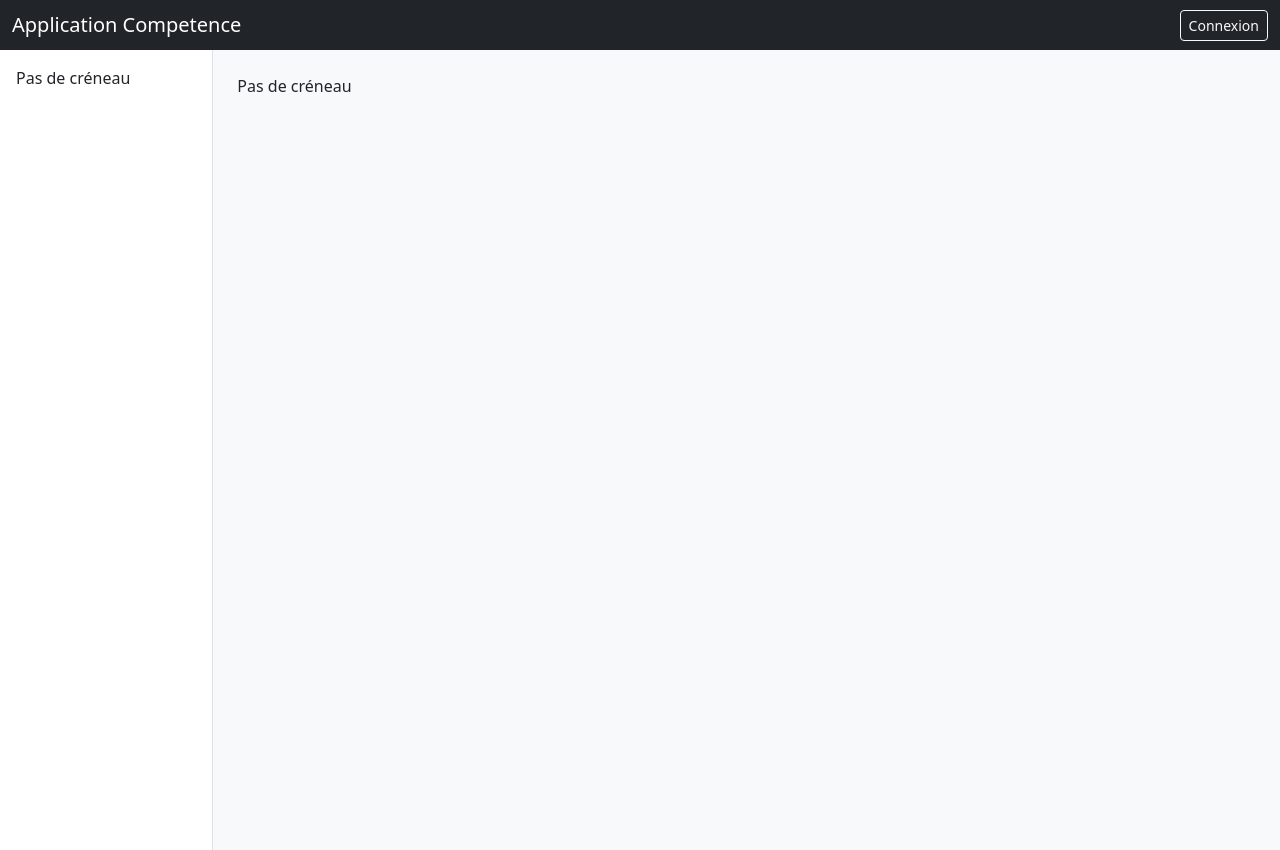
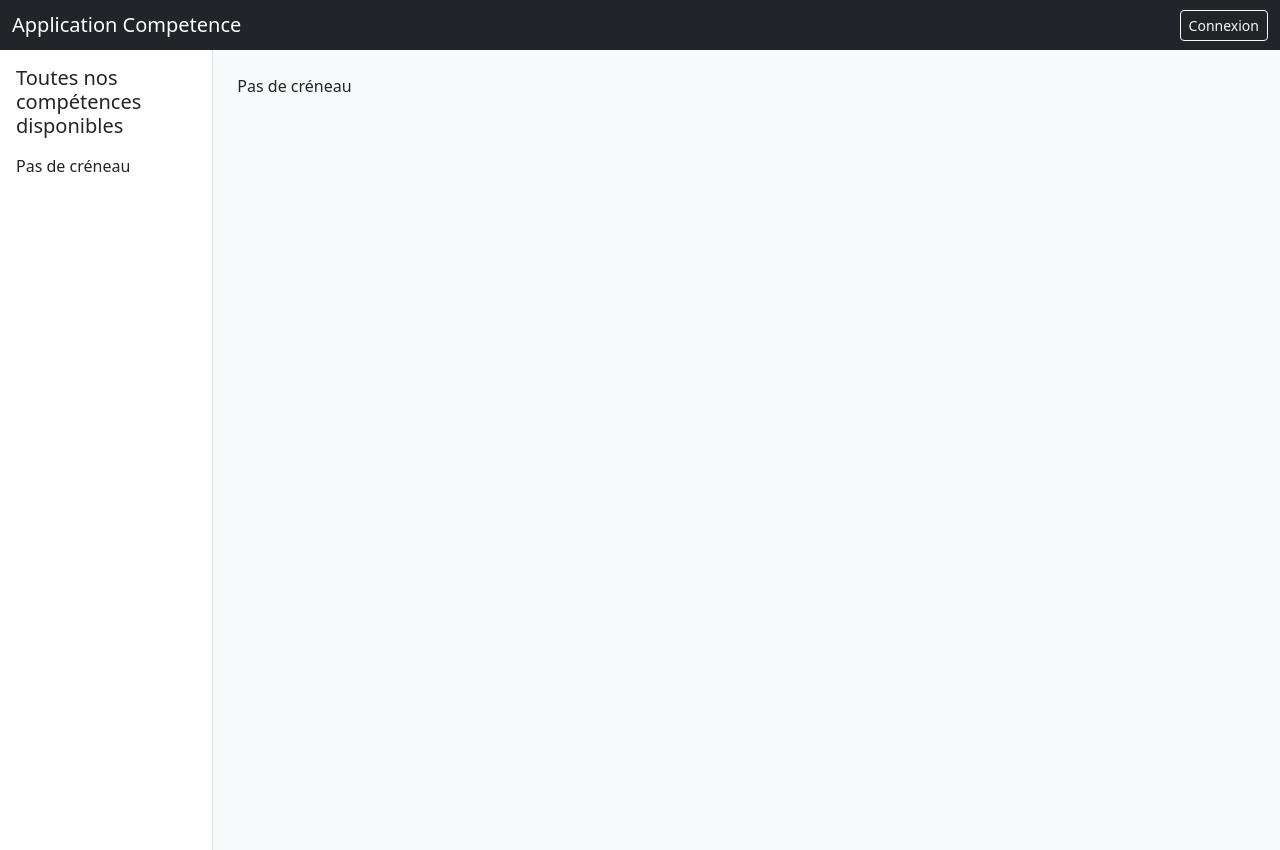
Before and after one commit to DucasseRafael91/EvalPythonDjango, a Django app: page /competences/ in a window 1280 px wide. Run offline with Django 5.2, Linux system fonts and the light colour scheme; data that the repository does not hold is empty; some libraries are stand-ins or nearby versions.

Commit message:
Ajout d'un titre à la sidebar

```diff
--- a/templates/base.html
+++ b/templates/base.html
@@ -40,6 +40,7 @@
         {% if not user.is_authenticated %}
         <nav class="col-md-3 col-lg-2 d-md-block bg-white border-end min-vh-100 p-3">
             <ul class="nav flex-column">
+                <h5 class="mb-3">Toutes nos compétences disponibles</h5>
                 {% block sidebar %}{% endblock %}
             </ul>
         </nav>
```
